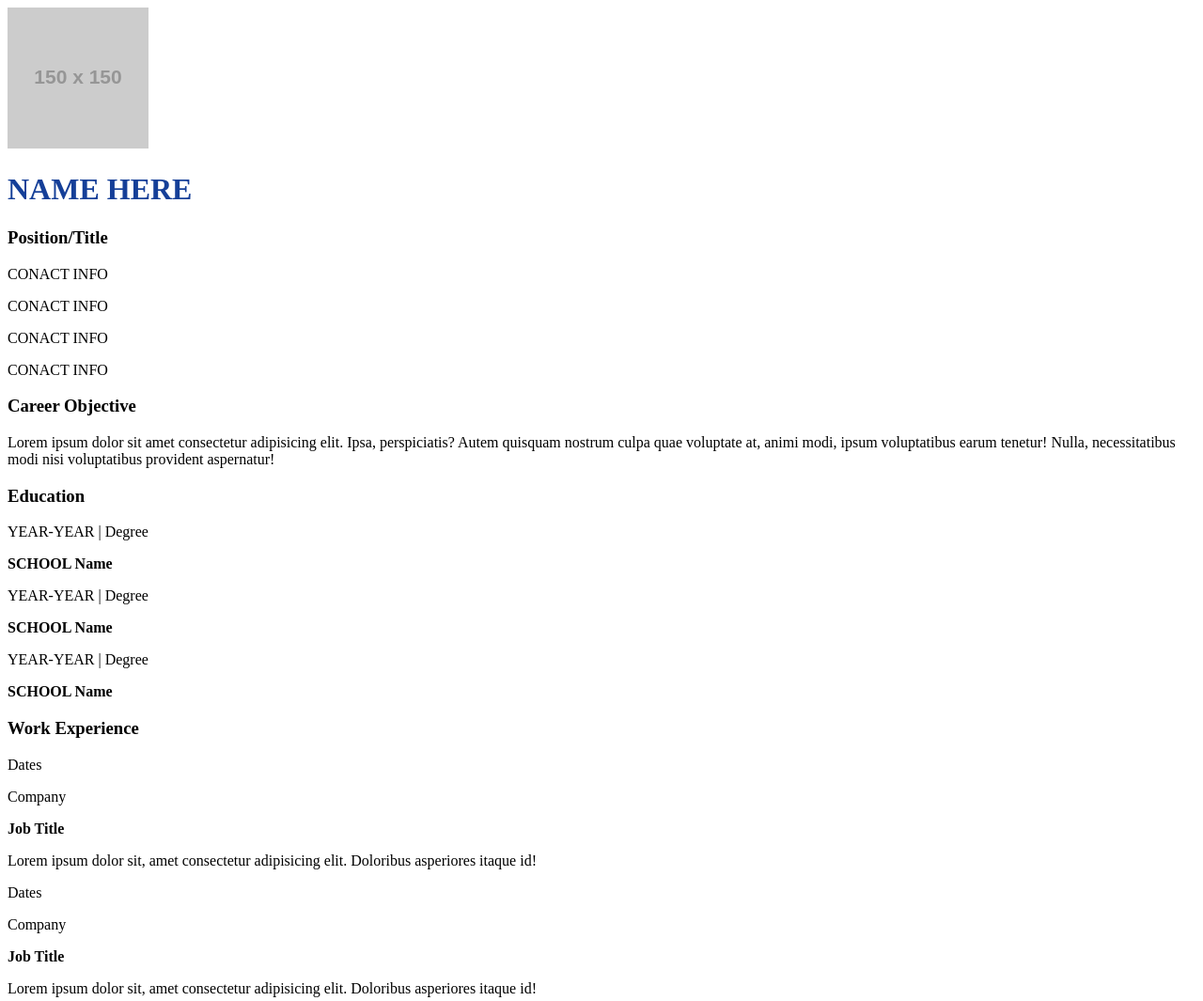
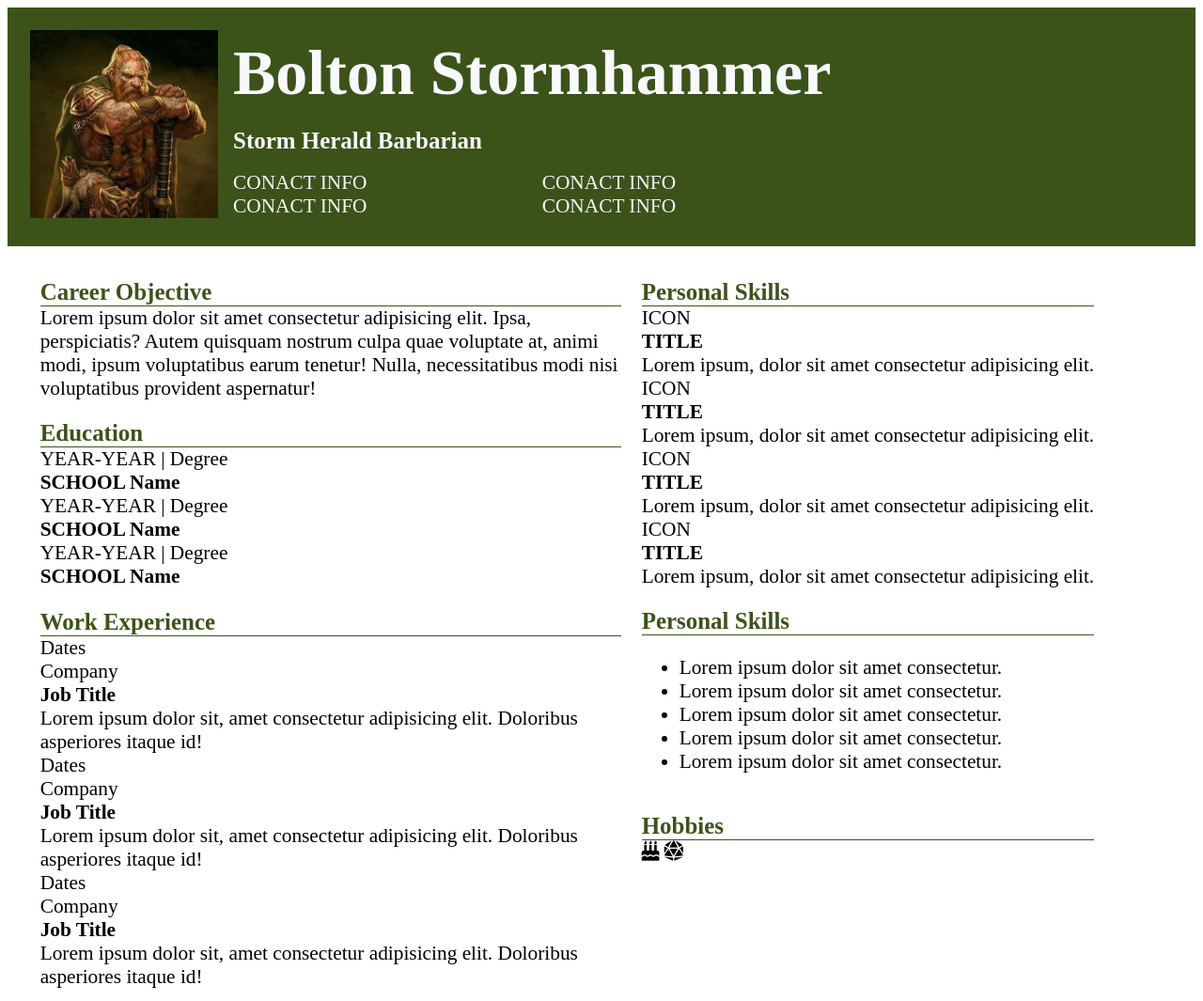
Before and after one commit to BoiseCodeWorks/spring21-resume, a plain HTML site: page index.html in a window 1280 px wide. Shown: the top 1065 px of the page at 94% size. Drawn offline with Linux system fonts and the light colour scheme; placeholder pictures from the web are drawn by us.

Commit message:
adds css

```diff
--- a/index.html
+++ b/index.html
@@ -6,17 +6,18 @@
   <meta http-equiv="X-UA-Compatible" content="IE=edge">
   <meta name="viewport" content="width=device-width, initial-scale=1.0">
   <link rel="stylesheet" href="style.css">
+  <link rel="stylesheet" href="https://cdnjs.cloudflare.com/ajax/libs/font-awesome/5.15.1/css/all.min.css" />
   <title>Bolton Stormhammer | Barbarian</title>
 </head>
 
 <body>
-  <header>
+  <header class="d-flex padding-2">
     <div>
-      <img src="//placehold.it/150X150" alt="">
+      <img src="./assets/bolton.jpg" alt="">
     </div>
-    <div>
-      <h1>NAME HERE</h1>
-      <h3>Position/Title</h3>
+    <div class="title-details">
+      <h1>Bolton Stormhammer</h1>
+      <h3>Storm Herald Barbarian</h3>
       <div class="contacts">
         <p>CONACT INFO</p>
         <p>CONACT INFO</p>
@@ -25,17 +26,17 @@
       </div>
     </div>
   </header>
-  <main>
+  <main class="d-flex padding-2">
     <!-- NOTE emit for this section is 'section*2>div.info*3>h3' -->
     <section>
       <div class="info">
-        <h3>Career Objective</h3>
+        <h3 class="text-primary">Career Objective</h3>
         <p>Lorem ipsum dolor sit amet consectetur adipisicing elit. Ipsa, perspiciatis? Autem quisquam nostrum culpa
           quae voluptate at, animi modi, ipsum voluptatibus earum tenetur! Nulla, necessitatibus modi nisi voluptatibus
           provident aspernatur!</p>
       </div>
       <div class="info">
-        <h3>Education</h3>
+        <h3 class="text-primary">Education</h3>
         <div class="school">
           <p>YEAR-YEAR | Degree</p>
           <p><b>SCHOOL Name</b></p>
@@ -50,7 +51,7 @@
         </div>
       </div>
       <div class="info">
-        <h3>Work Experience</h3>
+        <h3 class="text-primary">Work Experience</h3>
         <div class="job">
           <div>
             <p>Dates</p>
@@ -79,7 +80,7 @@
     </section>
     <section>
       <div class="info">
-        <h3>Personal Skills</h3>
+        <h3 class="text-primary">Personal Skills</h3>
         <div class="skill">
           <p>ICON</p>
           <div>
@@ -110,7 +111,7 @@
         </div>
       </div>
       <div class="info">
-        <h3>Personal Skills</h3>
+        <h3 class="text-primary">Personal Skills</h3>
         <ul>
           <li>Lorem ipsum dolor sit amet consectetur.</li>
           <li>Lorem ipsum dolor sit amet consectetur.</li>
@@ -120,8 +121,9 @@
         </ul>
       </div>
       <div class="info">
-        <h3>Hobbies</h3>
-        <p>Why is this on here</p>
+        <h3 class="text-primary">Hobbies</h3>
+        <i class="fas fa-birthday-cake"></i>
+        <i class="fas fa-dice-d20"></i>
       </div>
     </section>
   </main>
--- a/style.css
+++ b/style.css
@@ -1,10 +1,66 @@
 /* NOTE create all variables at the :root to be used throughout the document */
 :root {
-  --primary: #153f98;
+  --primary: #3b5318;
   --secondary: #d6d64e;
+}
+body {
+  font-size: 16pt;
+}
+
+h1,h2,h3,h4,p {
+  margin: 0;
+}
+
+header {
+  background-color: var(--primary);
+  color: ghostwhite;
+  align-items: center;
+}
+
+header img {
+  width: 100%;
+  max-width: 200px;
+}
+
+.title-details {
+  margin-left: 1rem;
+}
+
+.title-details h1 {
+  font-size: 4.25rem;
+}
+
+.title-details h3 {
+  margin: .75em 0em;
+}
+
+section {
+  max-width: 50vw;
 }
 
 
-h1 {
+.contacts {
+ column-count: 2;
+}
+
+.padding-2 {
+  padding: 1.5rem;
+}
+
+
+.text-primary {
   color: var(--primary);
 }
+
+.d-flex {
+  display: flex;
+}
+
+
+.info h3 {
+  border-bottom: 1px solid var(--primary);
+}
+
+.info {
+  padding: .5em;
+}
```
Also changed, not shown: assets/bolton.jpg (added).
